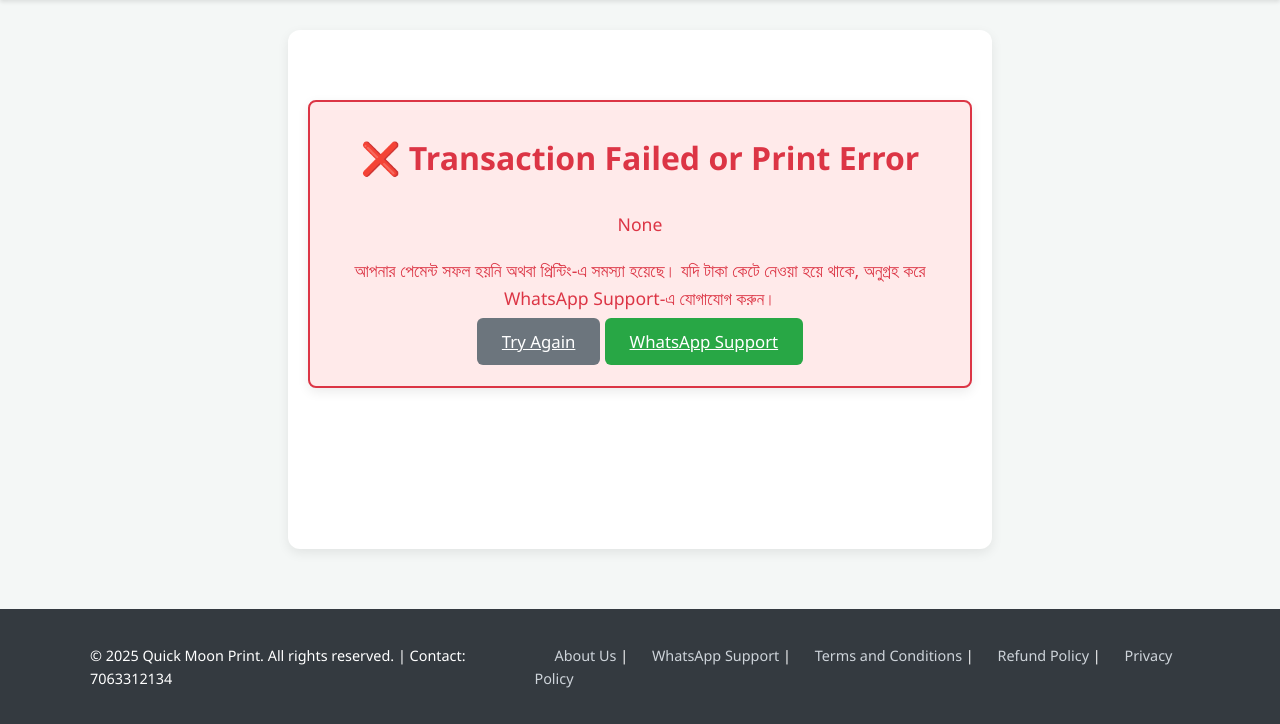
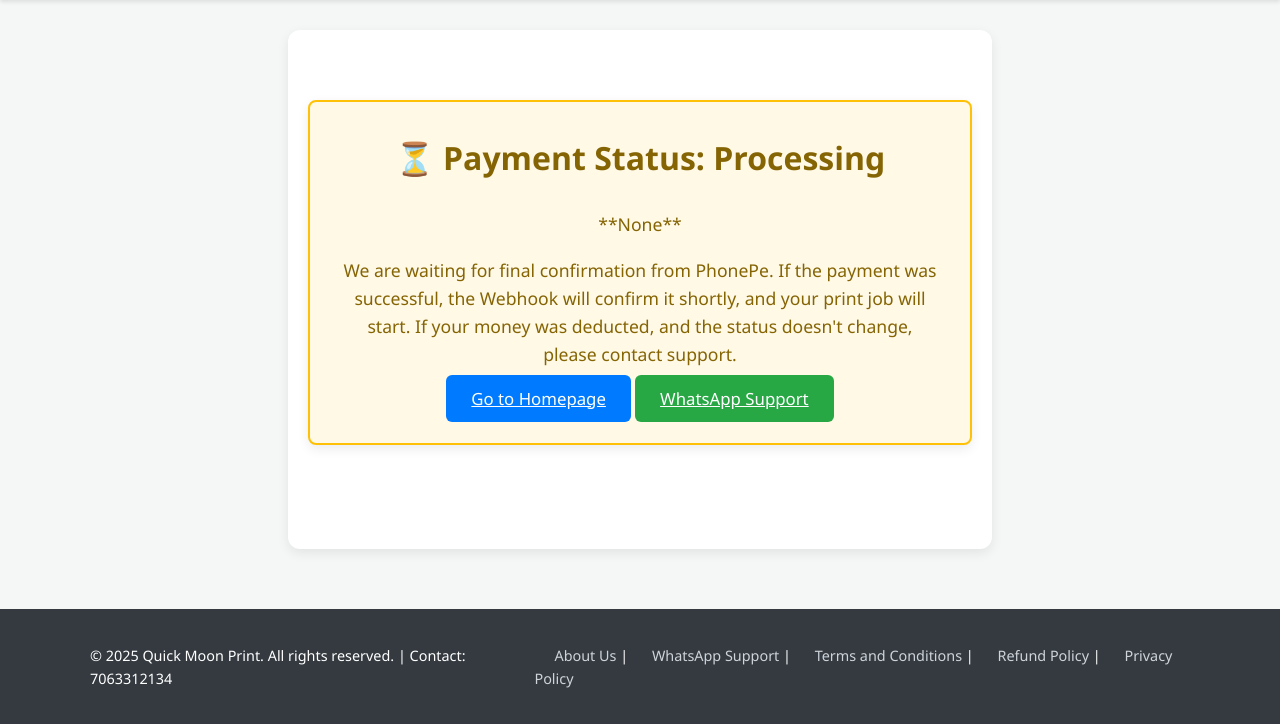
Before and after one commit to sunmun242/QuickPrint-moon, a Flask app: page /print_status in a window 1280 px wide. Shown: the part 76-800 px from the top of the page. Run offline with Flask 3, Linux system fonts and the light colour scheme.

Commit message:
FIX: Resolved Webhook, UDF issues, and fixed print_status.html messages to English.

```diff
--- a/templates/print_status.html
+++ b/templates/print_status.html
@@ -24,6 +24,12 @@
             border: 2px solid #dc3545;
             color: #dc3545;
         }
+        .status-processing {
+            /* Neutral color for processing state */
+            background-color: #fff9e6;
+            border: 2px solid #ffc107;
+            color: #856404;
+        }
         .status-box h2 {
             margin-top: 0;
             font-size: 2em;
@@ -42,20 +48,34 @@
 
 
     <div class="container main-steps">
-        {% if status == 'SUCCESS' %}
+        {# Handle SUCCESS/COMPLETED status #}
+        {% if status == 'SUCCESS' or status == 'COMPLETED' %}
         <div class="status-box status-success">
             <h2>🎉 Transaction Successful & Print Job Started!</h2>
-            <p>{{ message }}</p>
-            <p>আপনার প্রিন্টিং কাজটি সফলভাবে শুরু করা হয়েছে। কিছুক্ষণের মধ্যেই আপনি প্রিন্ট পাবেন।</p>
+            <p>**{{ message }}**</p>
+            <p>Your print job has been successfully queued and should be available shortly. Please collect your printout from the machine.</p>
             <a href="{{ url_for('index') }}" class="primary-button" style="background-color: #007bff; margin-top: 20px;">Place New Order</a>
         </div>
+
+        {# Handle FAILED status #}
+        {% elif status == 'FAILED' %}
+        <div class="status-box status-failed">
+            <h2>❌ Transaction Failed</h2>
+            <p>**{{ message }}**</p>
+            <p>Your payment attempt was unsuccessful. Please check your payment details and try again.</p>
+            <a href="{{ url_for('index') }}" class="primary-button" style="background-color: #6c757d; margin-top: 20px;">Try Again</a>
+            <a href="https://wa.me/917063312134" target="_blank" class="primary-button" style="margin-top: 10px; background-color: #28a745;">WhatsApp Support</a>
+        </div>
+
+        {# Handle PROCESSING (default) status - This is likely the state causing confusion #}
         {% else %}
-        <div class="status-box status-failed">
-            <h2>❌ Transaction Failed or Print Error</h2>
-            <p>{{ message }}</p>
-            <p>আপনার পেমেন্ট সফল হয়নি অথবা প্রিন্টিং-এ সমস্যা হয়েছে। যদি টাকা কেটে নেওয়া হয়ে থাকে, অনুগ্রহ করে WhatsApp Support-এ যোগাযোগ করুন।</p>
-            <a href="{{ url_for('index') }}" class="primary-button" style="background-color: #6c757d; margin-top: 20px;">Try Again</a>
-            <a href="https://wa.me/917063312134" target="_blank" class="primary-button" style="margin-top: 10px;">WhatsApp Support</a>
+        <div class="status-box status-processing">
+            <h2>⏳ Payment Status: Processing</h2>
+            <p>**{{ message }}**</p>
+            <p>We are waiting for final confirmation from PhonePe. If the payment was successful, the Webhook will confirm it shortly, and your print job will start. If your money was deducted, and the status doesn't change, please contact support.</p>
+
+            <a href="{{ url_for('index') }}" class="primary-button" style="background-color: #007bff; margin-top: 20px;">Go to Homepage</a>
+            <a href="https://wa.me/917063312134" target="_blank" class="primary-button" style="margin-top: 10px; background-color: #28a745;">WhatsApp Support</a>
         </div>
         {% endif %}
     </div>
```
